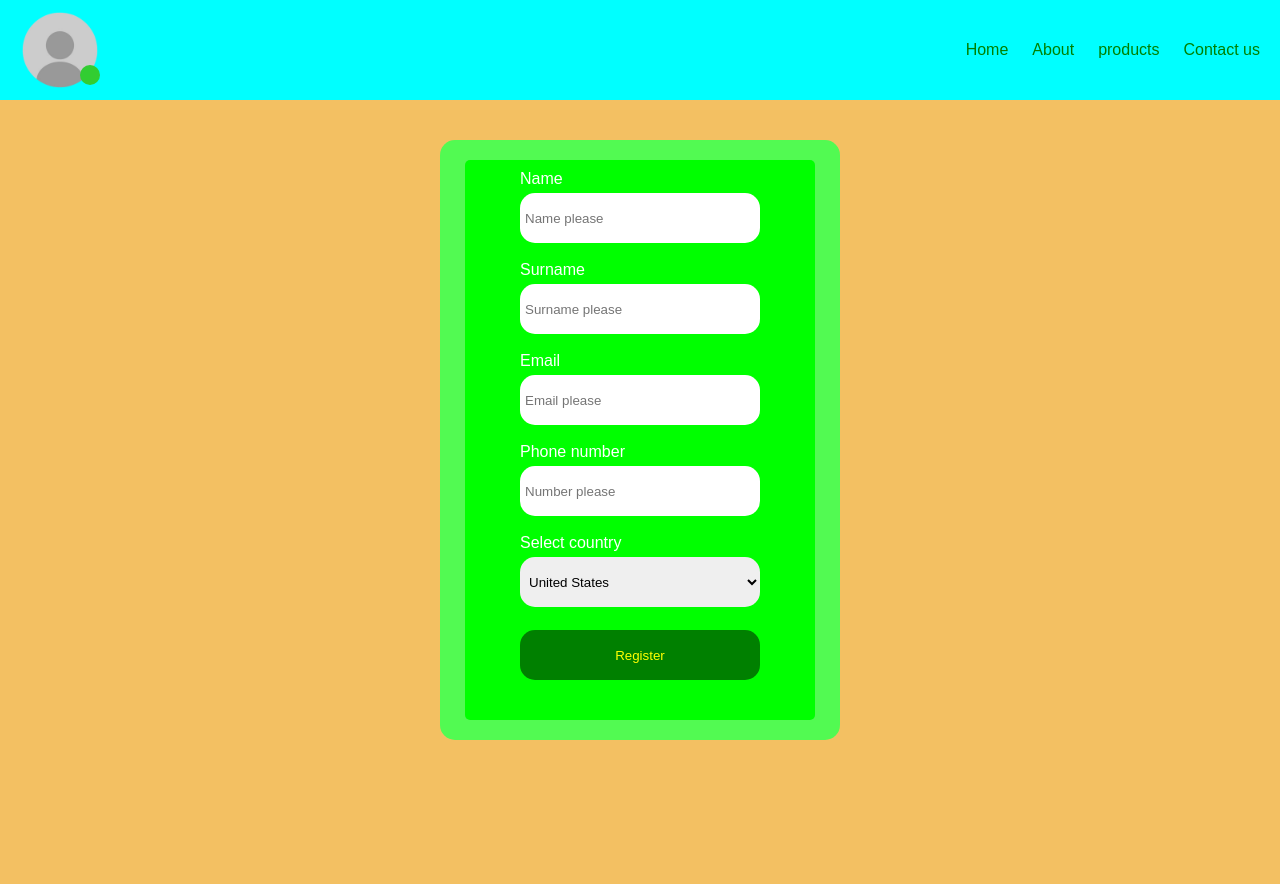
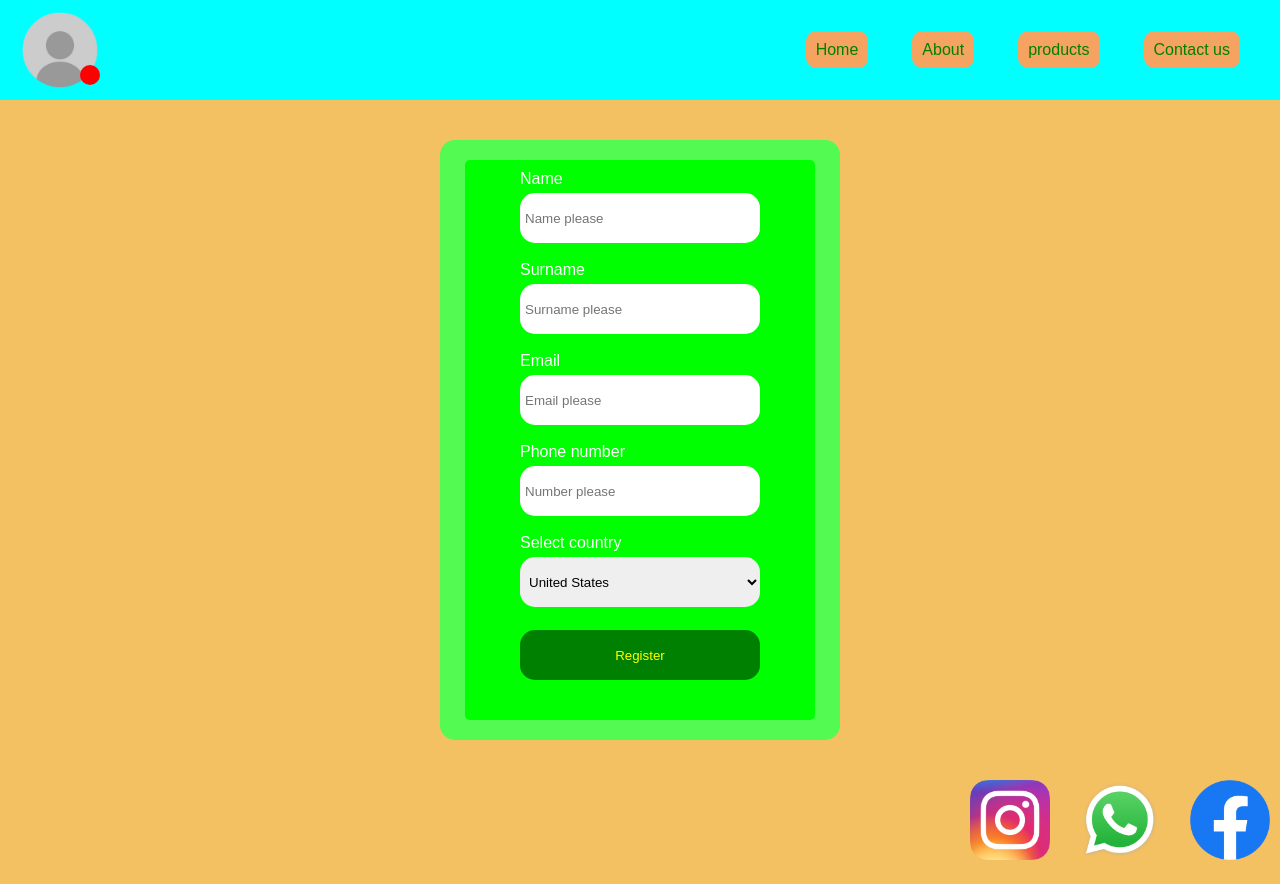
Before and after one commit to americanoguy/pseudo, a plain HTML site: page index.html in a window 1280 px wide. Before the commit the page ends 800 px from the top, so only its background shows below. Drawn offline with Linux system fonts and the light colour scheme.

Commit message:
finished

```diff
--- a/css/style.css
+++ b/css/style.css
@@ -12,8 +12,6 @@
 body{
     background-color:rgb(243, 192, 98);
 }
-#container{
-}
 header{
     background-color: aqua;
     display: flex;
@@ -23,7 +21,16 @@ header{
 header a{
     font-family: Arial, Helvetica, sans-serif;
     color:green;
-    margin-right: 20px;
+    background-color: sandybrown;
+    padding: 10px;
+    border-radius: 10px;
+    margin-right: 40px;
+}
+ .links a:hover{
+    color: purple;
+    font-size: 25px;
+    background-color:yellow;
+    transition: all 0.5s;
 }
 header img{
     width: 100px;
@@ -84,5 +91,34 @@ label{
 }
 option {
    font-family: poppinsregular;
-    width: 30px;
+    width:30px;
 }
+#footerlinks{
+    display: flex;
+    justify-content: end;
+    margin-bottom: 20px;
+    gap: 30px;
+}
+#instagram img{
+    width: 80px;
+}
+#instagram :hover{
+    width: 90px;
+    transition: all 0.5s;
+}
+#whatsapp img{
+    width: 80px;
+
+}
+#whatsapp :hover{
+    width: 90px;
+    transition: all 0.5s;
+}
+#facebook img{
+    width: 80px;
+    margin-right: 10px;
+}
+#facebook :hover{
+    width: 90px;
+   transition: all 0.5s;
+}
--- a/index.html
+++ b/index.html
@@ -13,11 +13,13 @@
           <img src="images/profile_avatar-removebg-preview.png" alt="profile" />
           <div class="child-box"></div>
         </div>
-        <div id="nav">
+        <div class="links">
           <a href="index.html">Home</a>
           <a href="index.html">About</a>
           <a href="index.html">products</a>
-          <a href="index.html">Contact us</a>
+          <a href="file:///C:/Users/Davud/Desktop/TAPSIRIQ-FORM-3/index.html"
+            >Contact us</a
+          >
         </div>
       </header>
       <main>
@@ -89,6 +91,25 @@
           </form>
         </div>
       </main>
+      <footer>
+        <div id="footerlinks">
+          <div id="instagram">
+            <a href="https://www.instagram.com/"
+              ><img src="images/instagram logo - Copy.webp" alt="instalogo"
+            /></a>
+          </div>
+          <div id="whatsapp">
+            <a href="https://whatsapp.com"
+              ><img src="images/WhatsApp.svg.webp" alt="whatsapp"
+            /></a>
+          </div>
+          <div id="facebook">
+            <a href="https://www.facebook.com/"
+              ><img src="images/Facebook logo.webp" alt="facebook"
+            /></a>
+          </div>
+        </div>
+      </footer>
     </div>
   </body>
 </html>
```
Also changed, not shown: images/Facebook logo.webp (added), images/WhatsApp.svg.webp (added), images/instagram logo - Copy.webp (added).
